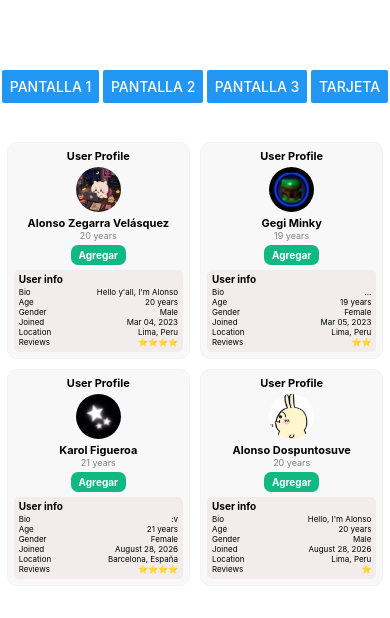
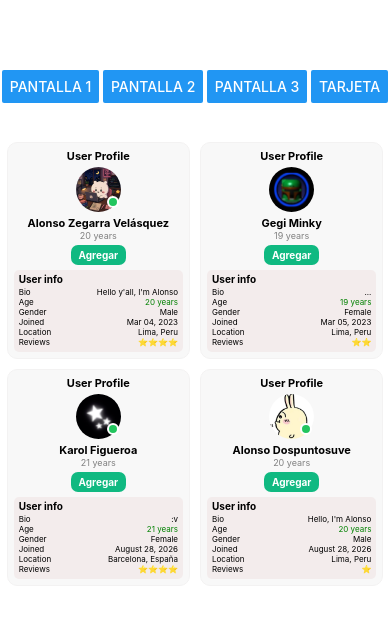
Before and after one commit to al0nso24/semana3-appmov, a React Native app: screen / in a window 390 px wide. Both pictures are taken after a click on the button "TARJETA". Shown: the top 618 px of the page. Built offline with nearby package versions, Linux system fonts and the light colour scheme.

Commit message:
Agregando botoncito verde online

```diff
--- a/src/componentes/Tarjeta.js
+++ b/src/componentes/Tarjeta.js
@@ -12,7 +12,8 @@ const usuarios = [  //Lista de usuarios
         genero: "Male",
         union: "Mar 04, 2023",
         location: "Lima, Peru",
-        reviews: "⭐⭐⭐⭐"
+        reviews: "⭐⭐⭐⭐",
+        isOnline: true
     },
 
     {
@@ -36,7 +37,8 @@ const usuarios = [  //Lista de usuarios
         genero: "Female",
         union: "August 28, 2026",
         location: "Barcelona, España",
-        reviews: "⭐⭐⭐⭐"
+        reviews: "⭐⭐⭐⭐",
+        isOnline: true
     },
 
     {
@@ -48,18 +50,22 @@ const usuarios = [  //Lista de usuarios
         genero: "Male",
         union: "August 28, 2026",
         location: "Lima, Peru",
-        reviews: "⭐"
+        reviews: "⭐",
+        isOnline: true
     },
 
 ]
 
-function PerfilCard({ usuario }) {
+function PerfilCard({ usuario, isOnline = false }) {
     const [agregado, setAgregado] = useState(false);
 
     return (
         <View style={styles.card}>
             <Text style={styles.titulo}>User Profile</Text>
-            <Image source={usuario.imagen} style={styles.imagen} />
+            <View style={styles.avatarWrap}>
+                <Image source={usuario.imagen} style={styles.imagen} />
+                {isOnline && <View style={styles.onlineDot} />}
+            </View>
             <Text style={styles.titulo}>{usuario.nombre}</Text>
             <Text style={styles.edad}>{usuario.edad}</Text>
 
@@ -86,7 +92,7 @@ function PerfilCard({ usuario }) {
                     </View>
                     <View>
                         <Text style={styles.der}>{usuario.bio}</Text>
-                        <Text style={styles.der}>{usuario.edad}</Text>
+                        <Text style={[styles.der, {color: "green"}]}>{usuario.edad}</Text>
                         <Text style={styles.der}>{usuario.genero}</Text>
                         <Text style={styles.der}>{usuario.union}</Text>
                         <Text style={styles.der}>{usuario.location}</Text>
@@ -104,7 +110,7 @@ export default function Tarjeta() {
             {/*ScrollView es para habilitar el scroll en la página*/}
             <ScrollView contentContainerStyle={styles.contenedor}>
                 {usuarios.map((usuario) => (
-                    <PerfilCard key={usuario.id} usuario={usuario} />
+                    <PerfilCard key={usuario.id} usuario={usuario} isOnline={usuario.isOnline ?? false} />
                 ))}
             </ScrollView>
         </View>
@@ -135,11 +141,29 @@ const styles = StyleSheet.create({
         borderStyle: "solid"
     },
 
+    avatarWrap: {
+        position: "relative",
+        alignItems: "center",
+        justifyContent: "center",
+    },
+
     imagen: {
         width: 45,
         height: 45,
         marginVertical: 4,
         borderRadius: 200,
+    },
+
+    onlineDot: {
+        position: "absolute",
+        right: 2,
+        bottom: 8,
+        width: 12,
+        height: 12,
+        borderRadius: 999,
+        backgroundColor: "#22c55e",
+        borderWidth: 2,
+        borderColor: "#fff",
     },
 
     titulo: {
```
